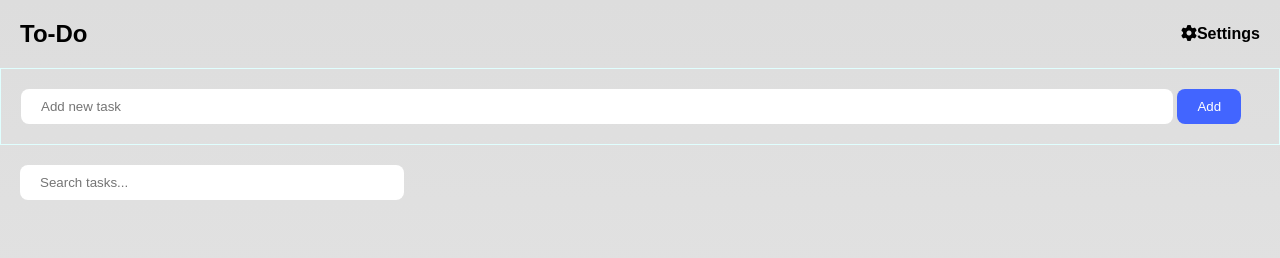
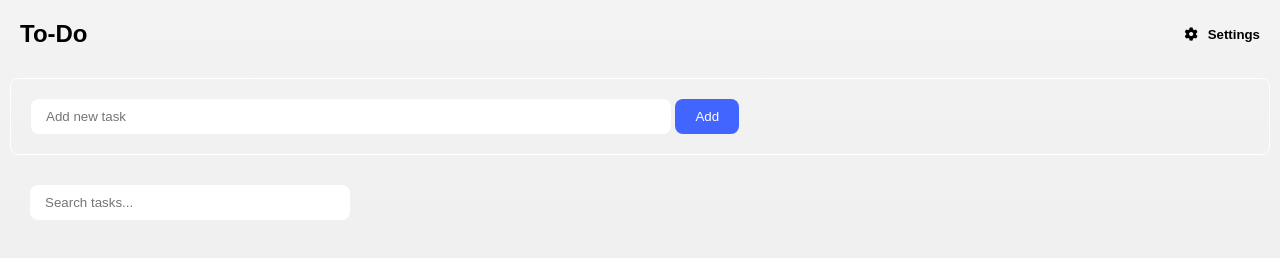
Before and after one commit to WaleedSheikhh/To-Do, a plain HTML site: page index.html in a window 1280 px wide. Drawn offline with Linux system fonts and the light colour scheme.

Commit message:
updated styling

```diff
--- a/index.html
+++ b/index.html
@@ -22,7 +22,7 @@
             width: auto;
             height: 100vh;
             font-family: Arial, Helvetica, sans-serif;
-            background: linear-gradient(rgb(221, 221, 221), rgb(233, 233, 233));
+            background: linear-gradient(rgb(243, 243, 243), rgb(233, 233, 233));
             background-repeat: no-repeat;
         }
 
@@ -33,22 +33,19 @@
             padding: 20px;
         }
 
-        /* .completed {
-            text-decoration: line-through;
-            color: gray;
-        } */
-
         .taskSec {
-            border: 0.2px solid lightcyan;
+            border: 0.2px solid rgb(255, 255, 255);
+            border-radius: 8px;
             padding: 20px;
+            margin: 10px;
         }
 
         .taskSec input {
-            padding: 10px 20px;
+            padding: 10px 15px;
             border: 0;
             border-radius: 8px;
             outline: 0;
-            width: 90vw;
+            width: 50vw;
         }
 
         .taskSec button {
@@ -64,14 +61,15 @@
 
         .searchFn {
             padding: 20px;
+            margin: 10px;
         }
 
         .searchFn input {
-            padding: 10px 20px;
+            padding: 10px 15px;
             border: 0;
             border-radius: 8px;
             outline: 0;
-            width: 30vw;
+            width: 25vw;
         }
 
         .tasks_Output {
@@ -88,6 +86,8 @@
             outline: 0;
             width: 100vw;
             margin-right: 10px;
+            font-size: 14px;
+            font-weight: 500;
         }
 
         .fa-trash-can {
@@ -98,10 +98,20 @@
             border: 0;
             border-radius: 8px;
             outline: 0;
+            cursor: pointer;
         }
 
         .fa-square-check {
           margin-right: 10px;
+          cursor: pointer;
+        }
+
+        .fa-gear {
+          margin-right: 10px;
+          cursor: pointer;
+        }
+
+        nav h5 {
           cursor: pointer;
         }
     </style>
@@ -111,7 +121,7 @@
 
     <nav>
         <h2>To-Do</h2>
-        <h4><i class="fa-solid fa-gear"></i>Settings</h4>
+        <h5><i class="fa-solid fa-gear"></i>Settings</h5>
     </nav>
 
     <div class="taskSec">
@@ -149,11 +159,6 @@
           });
         }
 
-        checkBox.addEventListener('click', function(){
-          let taskText = document.querySelector(".taskText");
-          taskText.style.textDecoration = 'line-through';
-        })
-
         searchValue.addEventListener("input", function (e) {
           const searchInput = e.target.value.toLowerCase();
           const tasks = tasksOutput.querySelectorAll("p");
```
